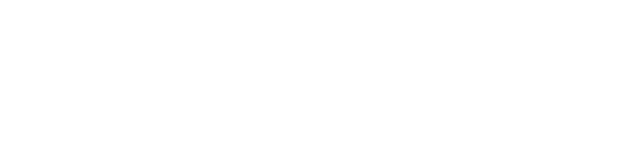
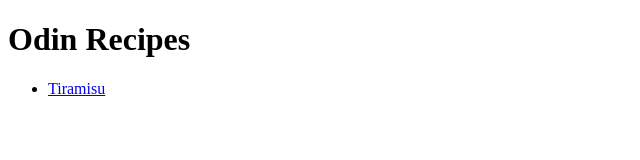
Before and after one commit to adaaask0/odin-recipes, a plain HTML site: page index.html in a window 1280 px wide. Shown: the whole page, without its empty margins (0-640 px from the left). Drawn offline with Linux system fonts and the light colour scheme.

Commit message:
Update index.html with recipe link to tiramisu
Added header and created list of recipes, linking tiramisu.html.

```diff
--- a/index.html
+++ b/index.html
@@ -6,6 +6,9 @@
     <title>My favourite recipes</title>
 </head>
 <body>
-
+    <h1>Odin Recipes</h1>
+    <ul>
+        <li><a href="./recipes/tiramisu.html">Tiramisu</a></li>
+    </ul>
 </body>
 </html>
```
